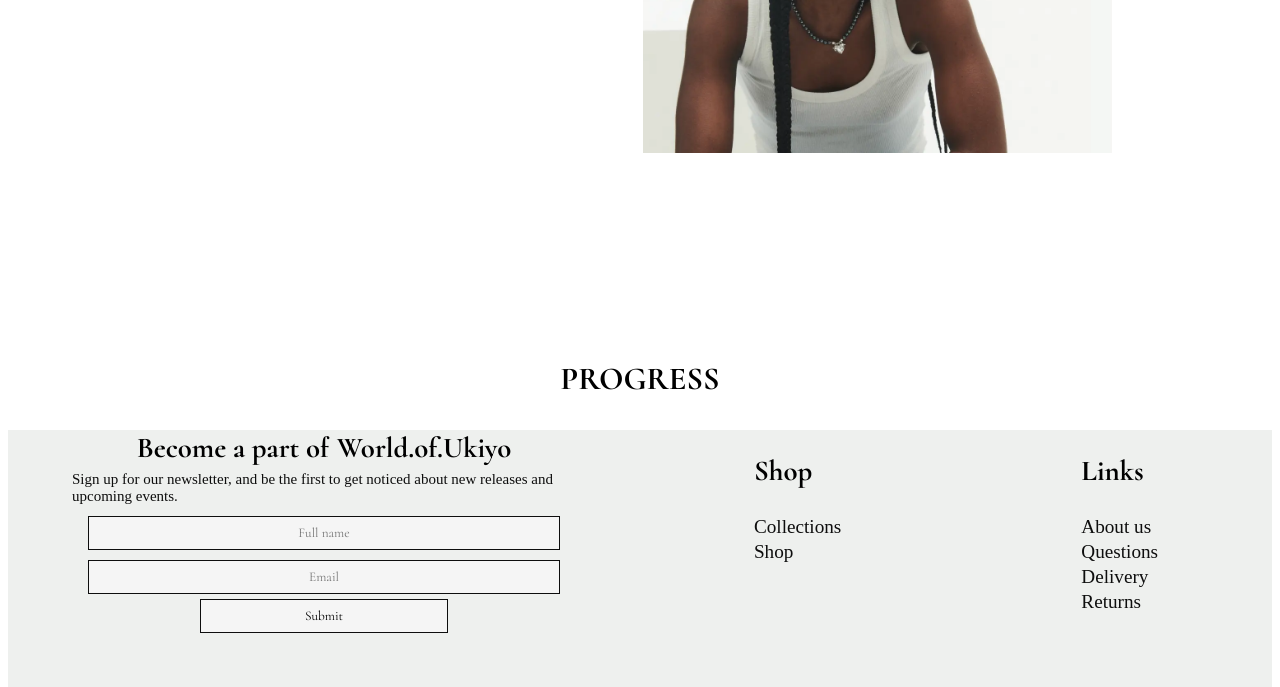
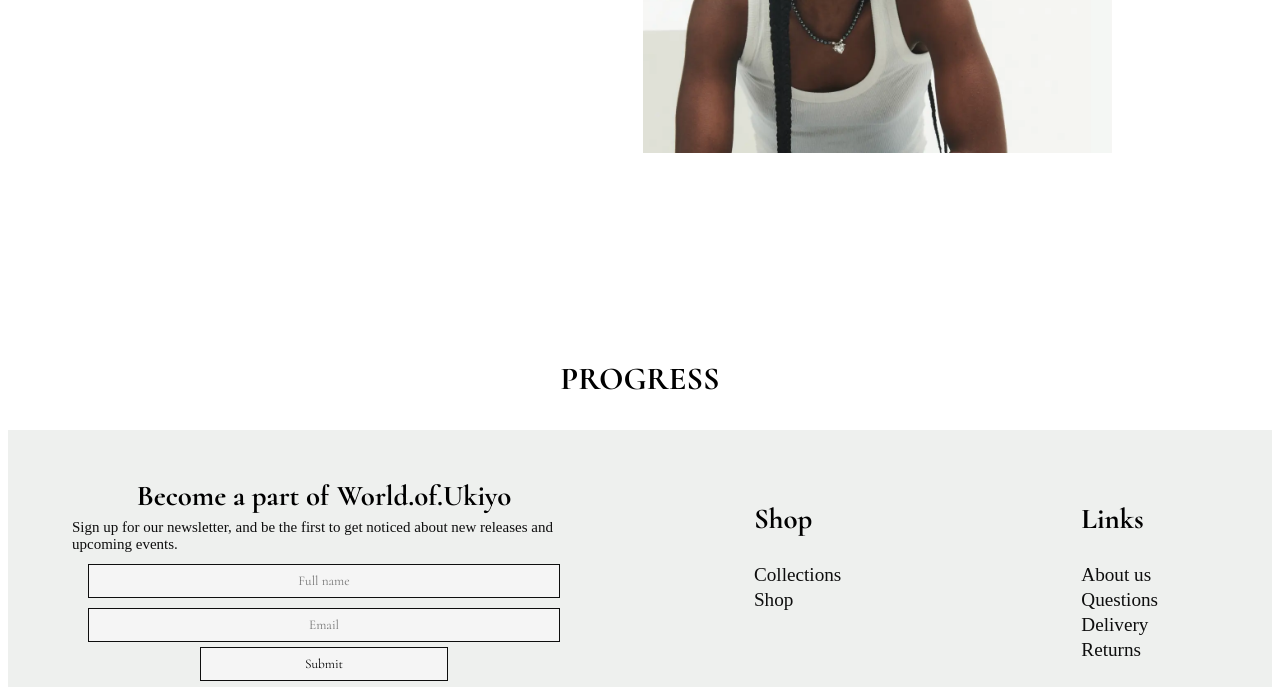
Before and after one commit to nata3809/world.of.ukiyo, an Astro site: page / in a window 1280 px wide. Shown: the part 1833-2520 px from the top of the page. Built offline with nearby package versions, Linux system fonts and the light colour scheme; Astro itself is replaced by a stand-in of ours; a web font is replaced by a local one.

Commit message:
padding på footer

```diff
--- a/src/components/Footerto.astro
+++ b/src/components/Footerto.astro
@@ -174,6 +174,10 @@ import Form from "../components/Form.astro";
     margin: 0rem 4rem 0.4rem 4rem;
   }
 
+  .footer_style {
+    padding-top: 3rem;
+  }
+
   @media (min-width: 401px) {
     .collapsible_mobil_footer {
       display: none;
```
